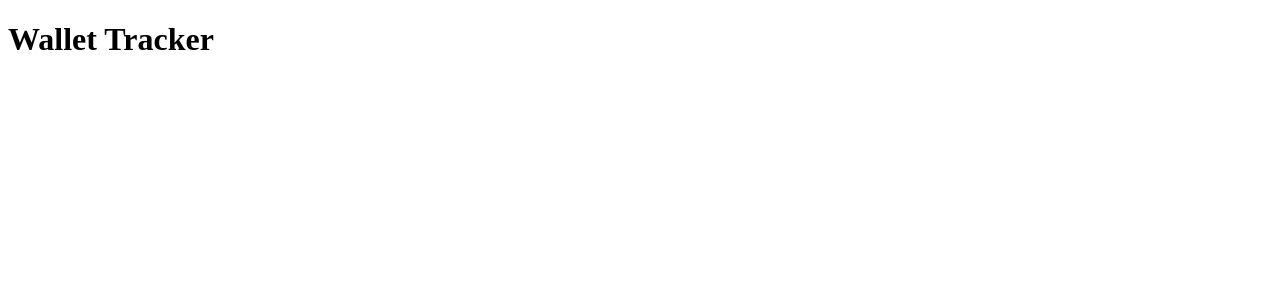
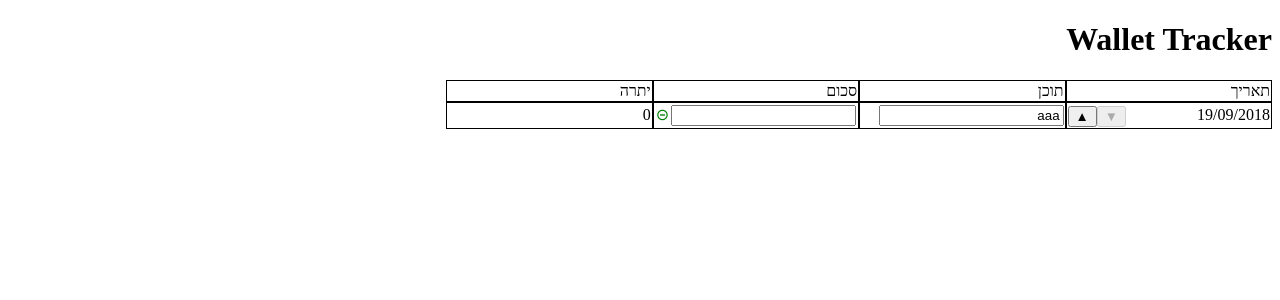
Before and after one commit to ranhs/wallet-tracker, an Angular app: page / in a window 1280 px wide. Shown: the top 300 px of the page. Built offline with nearby package versions, Linux system fonts and the light colour scheme.

Commit message:
Create the wallet editor

```diff
--- a/src/app/app.component.html
+++ b/src/app/app.component.html
@@ -1 +1,4 @@
-<h1>Wallet Tracker</h1>
+<div dir="rtl">
+    <h1>Wallet Tracker</h1>
+    <wallet-action></wallet-action>
+</div>
--- a/src/app/app.module.ts
+++ b/src/app/app.module.ts
@@ -1,18 +1,29 @@
 import { BrowserModule } from '@angular/platform-browser';
 import { NgModule } from '@angular/core';
-
+import { FormsModule } from '@angular/forms';
+import { platformBrowserDynamic } from '@angular/platform-browser-dynamic';
 
 import { AppComponent } from './app.component';
+import { WalletActionComponent } from './walletAction/wallet-action.component';
+import { CurrencyInputComponent } from './currencyInput/currency-input.component';
+import { DateEditorComponent } from './date-editor/date-editor.component';
+
 
 
 @NgModule({
   declarations: [
-    AppComponent
+    AppComponent,
+    WalletActionComponent,
+    CurrencyInputComponent,
+    DateEditorComponent
   ],
   imports: [
-    BrowserModule
+    BrowserModule,
+    FormsModule
   ],
   providers: [],
   bootstrap: [AppComponent]
 })
 export class AppModule { }
+
+platformBrowserDynamic().bootstrapModule(AppModule);
--- /dev/null
+++ b/src/app/currencyInput/currency-input.component.css
@@ -0,0 +1,15 @@
+input {
+    text-align: right;
+}
+
+td {
+    cursor: pointer;
+}
+
+.minus {
+    color: green;
+}
+
+.plus {
+    color: blue;
+}
--- /dev/null
+++ b/src/app/currencyInput/currency-input.component.html
@@ -0,0 +1,4 @@
+<span [class] = "(minus)?'minus':'plus'" dir="ltr">
+    <td (click)="onSignClicked()">{{sign}}</td>
+    <td><input [class] = "(minus)?'minus':'plus'" [(ngModel)]="value" (keypress)="onKeyPress($event)"></td>
+</span>
--- /dev/null
+++ b/src/app/currencyInput/currency-input.component.ts
@@ -0,0 +1,109 @@
+import { Component, forwardRef  } from '@angular/core';
+import { NG_VALUE_ACCESSOR, ControlValueAccessor } from '@angular/forms';
+
+export const CURRENCY_INPUT_CONTROL_VALUE_ACCESSOR: any = {
+    provide: NG_VALUE_ACCESSOR,
+    useExisting: forwardRef(() => CurrencyInputComponent),
+    multi: true
+};
+
+@Component({
+  selector: 'currency-input',
+  templateUrl: './currency-input.component.html',
+  styleUrls: ['./currency-input.component.css'],
+  providers: [CURRENCY_INPUT_CONTROL_VALUE_ACCESSOR]
+})
+
+export class CurrencyInputComponent implements ControlValueAccessor {
+    private onChangeCallback;
+    private onTouchedCallback;
+    private _value : string = "";
+    private minus : boolean = true;
+
+    private get value() : string {
+        return this._value;
+    }
+
+    private set value(val : string) {
+        if ( this._value !== val ) {
+            this._value = val;
+            this.onValueChange();
+        }
+    }
+
+    private onValueChange() {
+        if (this.onChangeCallback) {
+            this.onChangeCallback(this.innerValue);
+        }
+}
+
+    private get innerValue() : number {
+        var val : number;
+        if ( this.value === "" ) return 0;
+        val = parseFloat(this.value);
+        if ( this.minus ) {
+            val = - val;
+        }
+        return val;
+    }
+
+    private set innerValue(val : number) {
+        val = Math.round(val*10) / 10;
+        if ( val === this.innerValue ) return;
+        if ( val === 0) {
+            this.value = "";
+        } else {
+            this.value = Math.abs(val).toString();
+            if ( val !==0 ) {
+                this.minus = (val < 0);
+            }
+        }
+        this.onValueChange();
+    }
+
+    private get sign() : string {
+        return (this.minus) ? String.fromCharCode(0x229D) : String.fromCharCode(0x2295);
+    }
+
+    private isValidKey(key : string, location: number, selectionLength: number) : boolean {
+        if ( key >= '0' && key <='9' ) {
+            if ( key == '0' && location == 0 ) return false;
+            var decLoc = this.value.indexOf('.');
+            if ( decLoc >=0 && this.value.length-decLoc >=2 && location > decLoc) return false;
+            return true;
+        }
+        if ( key == '.' ) {
+            var after = this.value;
+            after = after.substr(0,location) + key + after.substr(location + selectionLength);
+            if ( after.indexOf('.') !== after.lastIndexOf('.') || after.indexOf('.') < after.length - 2) return false;
+            return true;
+        }
+        return false;
+    }
+
+    private onSignClicked() {
+        this.minus = !this.minus
+        if ( this.innerValue !== 0 ) {
+            this.onValueChange();
+        }
+    }
+
+    private onKeyPress($event) {
+        if ( !this.isValidKey($event.key, $event.srcElement.selectionStart, $event.srcElement.selectionEnd - $event.srcElement.selectionStart) )
+            $event.preventDefault();
+    }
+
+    public writeValue(value: any) {
+        if (value !== this.innerValue) {
+            this.innerValue = value;
+        }
+    }
+
+    public registerOnChange(fn: any) {
+        this.onChangeCallback = fn;
+    }
+
+    public registerOnTouched(fn: any) {
+        this.onTouchedCallback = fn;
+    }
+}
--- /dev/null
+++ b/src/app/date-editor/date-editor.component.css
@@ -0,0 +1,6 @@
+.date-buttons {
+    float: left;
+}
+span {
+    text-align: right;
+}
--- /dev/null
+++ b/src/app/date-editor/date-editor.component.html
@@ -0,0 +1,7 @@
+<div dir="ltr">
+  <span >{{dateStr}}</span>
+  <div class="date-buttons">
+      <button [disabled]="!upEnabled" (click)="upClicked()">▲</button>
+      <button [disabled]="!downEnabled" (click)="downClicked()">▼</button>
+  </div>
+</div>
--- /dev/null
+++ b/src/app/date-editor/date-editor.component.ts
@@ -0,0 +1,85 @@
+import { Component, forwardRef, Input } from '@angular/core';
+import { NG_VALUE_ACCESSOR, ControlValueAccessor } from '@angular/forms';
+
+const DAY = 24*60*60*1000;
+
+export const DATE_EDIT_CONTROL_VALUE_ACCESSOR: any = {
+  provide: NG_VALUE_ACCESSOR,
+  useExisting: forwardRef(() => DateEditorComponent),
+  multi: true
+};
+
+@Component({
+  selector: 'app-date-editor',
+  templateUrl: './date-editor.component.html',
+  styleUrls: ['./date-editor.component.css'],
+  providers: [DATE_EDIT_CONTROL_VALUE_ACCESSOR]
+})
+export class DateEditorComponent implements ControlValueAccessor  {
+  @Input() public max : Date;
+  @Input() public min : Date;
+
+  private onChangeCallback;
+  private onTouchedCallback;
+
+  private _innerValue : Date;
+  constructor() { }
+
+  private dd(val: number) : string {
+    return `${(val<10)?'0':''}${val}`;
+  }
+
+  private get dateStr() : string {
+    var value : Date = this.innerValue;
+    if ( !value ) return '';
+    return `${this.dd(value.getDate())}/${this.dd(value.getMonth()+1)}/${value.getFullYear()}`;
+  }
+
+  private onValueChange() {
+    if (this.onChangeCallback) {
+        this.onChangeCallback(this.innerValue);
+    }
+  }
+
+  private get innerValue() : Date {
+    return this._innerValue;
+  }
+
+  private set innerValue(value: Date) {
+    if ( this._innerValue !== value ) {
+      this._innerValue = value;
+      this.onValueChange;
+    }
+  }
+
+
+  public writeValue(value: Date) {
+    if (value !== this.innerValue) {
+        this.innerValue = value;
+    }
+  }
+
+  public registerOnChange(fn: (Date)=>void) {
+      this.onChangeCallback = fn;
+  }
+
+  public registerOnTouched(fn: any) {
+      this.onTouchedCallback = fn;
+  }
+
+  private get upEnabled() : boolean {
+    return this.innerValue > this.min;
+  }
+
+  private get downEnabled() : boolean {
+    return this.innerValue < this.max;
+  }
+
+  private upClicked() {
+    this.innerValue = new Date(this.innerValue.valueOf() - DAY)
+  }
+
+  private downClicked() {
+    this.innerValue = new Date(this.innerValue.valueOf() + DAY)
+  }
+}
--- /dev/null
+++ b/src/app/walletAction/wallet-action.component.css
@@ -0,0 +1,8 @@
+tr {
+    width: 100%;
+}
+td {
+    width: 25%;
+    border: 1px solid black;
+    text-align: right;
+}
--- /dev/null
+++ b/src/app/walletAction/wallet-action.component.html
@@ -0,0 +1,14 @@
+<div>
+    <tr>
+        <td>תאריך</td>
+        <td>תוכן</td>
+        <td>סכום</td>
+        <td>יתרה</td>
+    </tr>
+    <tr>
+        <td><app-date-editor [(ngModel)]="date" [min]="minDate" [max]="maxDate"></app-date-editor></td>
+        <td><input [(ngModel)]="description"></td>
+        <td><currency-input [(ngModel)]="valueChange"></currency-input></td>
+        <td dir="ltr">{{valueChange}}</td>
+    </tr>
+</div>
--- /dev/null
+++ b/src/app/walletAction/wallet-action.component.ts
@@ -0,0 +1,31 @@
+import { Component } from '@angular/core';
+
+const DAY = 24*60*60*1000;
+
+@Component({
+  selector: 'wallet-action',
+  templateUrl: './wallet-action.component.html',
+  styleUrls: ['./wallet-action.component.css']
+})
+export class WalletActionComponent {
+    private minDate: Date;
+    private maxDate: Date;
+    private date : Date;
+    private valueChange : number = 0;
+    constructor() {
+        var now : number = Date.now();
+        var today : Date = new Date( now - now % DAY );
+        this.date = new Date( today );
+        this.maxDate = new Date( today );
+        this.minDate = new Date( today );
+        var month = this.minDate.getMonth() - 1;
+        if ( month < 0 ) {
+            this.minDate.setMonth(11);
+            this.minDate.setFullYear(this.minDate.getFullYear()-1);
+        } else {
+            this.minDate.setMonth(month);
+        }
+        this.minDate.setDate(1);
+    }
+    private description : string ='aaa';
+}
```
